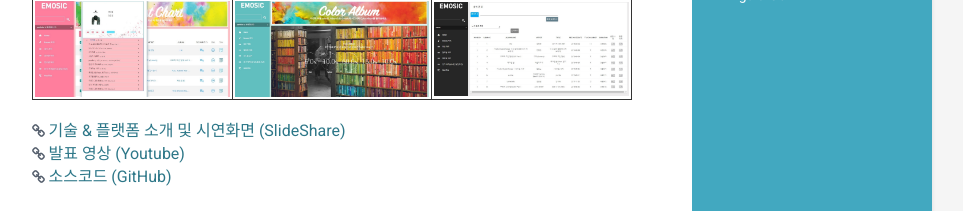
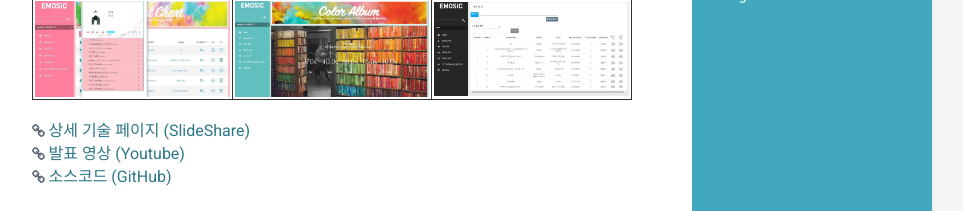
Before and after one commit to rldjqv/resume, a plain HTML site: page index.html in a window 1280 px wide. Shown: the part 1000-1211 px from the top of the page, without its empty margins (188-1151 px from the left). Drawn offline with Linux system fonts and the light colour scheme.

Commit message:
Signed-off-by: rldjqv <rldjqv@gmail.com>

```diff
--- a/index.html
+++ b/index.html
@@ -217,7 +217,7 @@
                     </tr>
                     </table><br/>
                     <i class="fa fa-link"></i>
-                    <a href="http://www.slideshare.net/GiupKim/ss-69523708" target="_blank" style="font-size: 16px;">기술 & 플랫폼 소개 및 시연화면 (SlideShare)</a><br/>
+                    <a href="http://www.slideshare.net/GiupKim/ss-69523708" target="_blank" style="font-size: 16px;">상세 기술 페이지 (SlideShare)</a><br/>
                     <i class="fa fa-link"></i>
                     <a href="https://www.youtube.com/watch?v=AsvgGcMze0Q" target="_blank" style="font-size: 16px;">발표 영상 (Youtube)</a><br/>
                     <i class="fa fa-link"></i>
```
